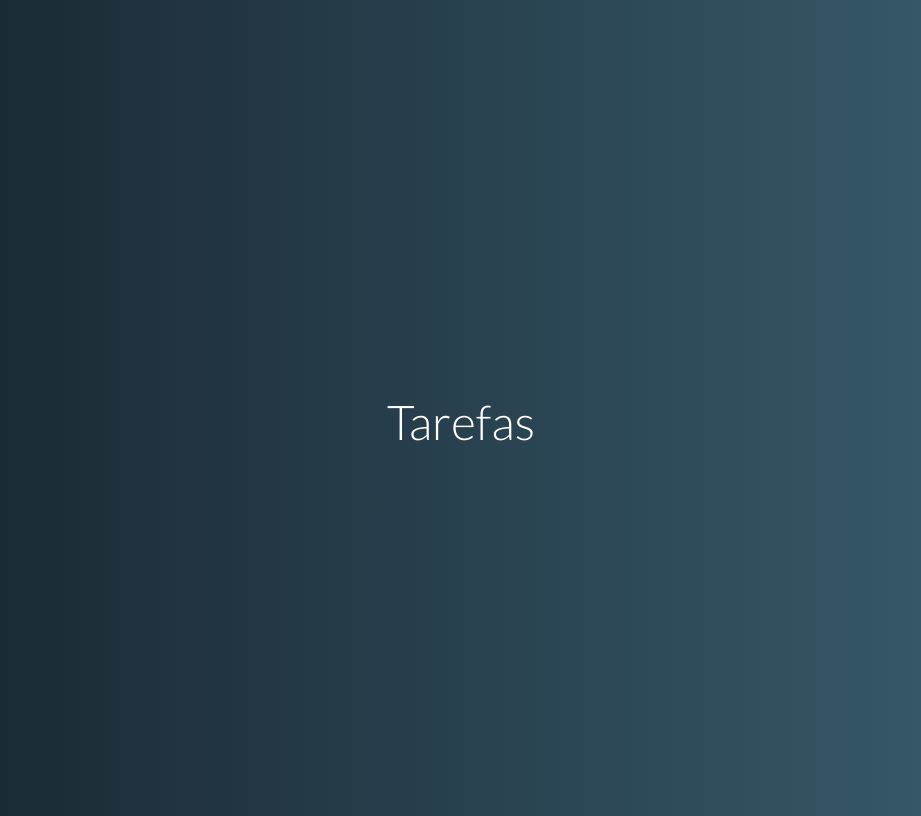
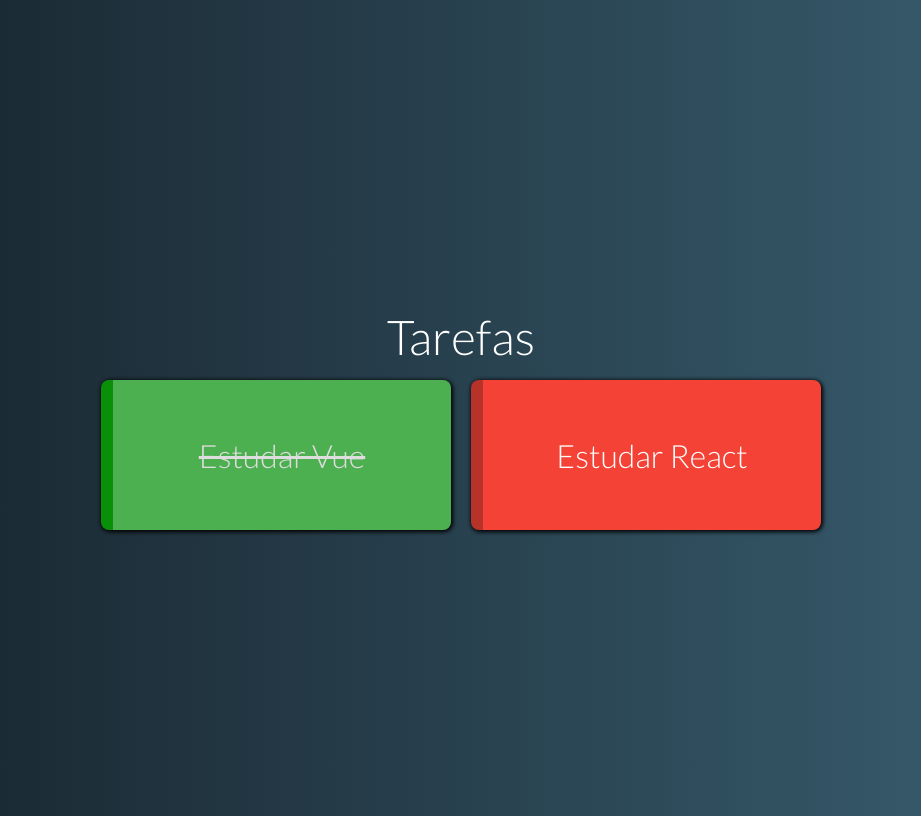
Before and after one commit to Nardogomes/vuejs-learning, a Vue app in the folder projeto-02-tarefas/: page / in a window 1280 px wide. Shown: the whole page, without its empty margins (179-1100 px from the left). Built offline with nearby package versions, Linux system fonts and the light colour scheme.

Commit message:
Criando os componetes lista e tarefas.

```diff
--- a/projeto-02-tarefas/src/App.vue
+++ b/projeto-02-tarefas/src/App.vue
@@ -1,12 +1,23 @@
 <template>
 	<div id="app">
 		<h1>Tarefas</h1>
+		<TaskGrid :tasks="taks" />
 	</div>
 </template>
 
 <script>
+import TaskGrid from './components/TaskGrid.vue'
+
 export default {
-
+	components: { TaskGrid },
+	data() {
+		return {
+			taks: [
+				{ name: 'Estudar Vue', pending: false},
+				{ name: 'Estudar React', pending: true}
+			]
+		}
+	}
 }
 </script>
 
--- /dev/null
+++ b/projeto-02-tarefas/src/components/Task.vue
@@ -0,0 +1,52 @@
+<template>
+  <div class="task" :class="stateClass">
+    <p>{{ task.name }}</p>
+  </div>
+</template>
+
+<script>
+export default {
+  props: {
+    task: { type: Object, required: true}
+  },
+  computed: {
+    stateClass() {
+      return {
+        pending: this.task.pending,
+        done: !this.task.pending
+      }
+    }
+  }
+}
+</script>
+
+<style>
+  .task {
+    box-sizing: border-box;
+    box-shadow: 1px 1px 4px 1px #000;
+    width: 350px;
+    height: 150px;
+    padding: 10px;
+    border-radius: 8px;
+    font-size: 2rem;
+    font-weight: 300;
+    cursor: pointer;
+    user-select: none;
+
+    display: flex;
+    justify-content: center;
+    align-items: center;
+  }
+
+  .pending {
+    border-left: 12px solid #B73229;
+    background-color: #F44336;
+  }
+
+  .done {
+    color: #DDD;
+    border-left: 12px solid #0A8F08;
+    background-color: #4CAF50;
+    text-decoration: line-through;
+  }
+</style>
--- /dev/null
+++ b/projeto-02-tarefas/src/components/TaskGrid.vue
@@ -0,0 +1,41 @@
+<template>
+  <div class="task-grid">
+    <template v-if="tasks.length">
+      <Task
+        v-for="task in tasks"
+        :key="task.name"
+        :task="task"
+      ></Task>
+    </template>
+    <p v-else class="no-task">Suas tarefas estão em dia! :)</p>
+  </div>
+</template>
+
+<script>
+import Task from './Task.vue'
+
+export default {
+  components: { Task },
+  props: {
+    tasks: { type: Array, required: true }
+  }
+}
+</script>
+
+<style>
+  .task-grid {
+    display: flex;
+    justify-content: center;
+    align-items: center;
+    flex-wrap: wrap;
+  }
+
+  .task-grid .task {
+    margin: 10px;
+  }
+
+  .no-task {
+    color: #AAA;
+    font-size: 1.7rem;
+  }
+</style>
```
